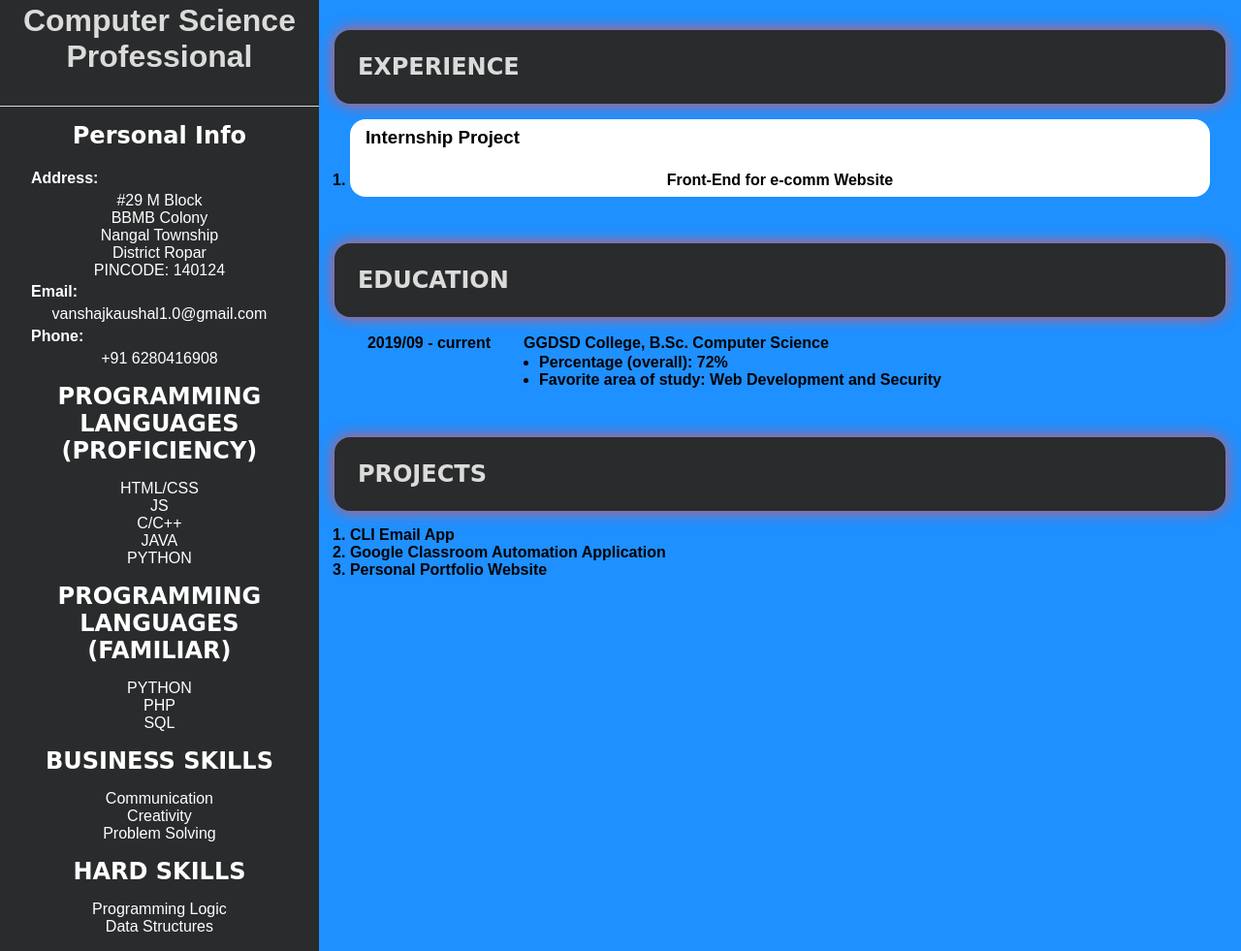
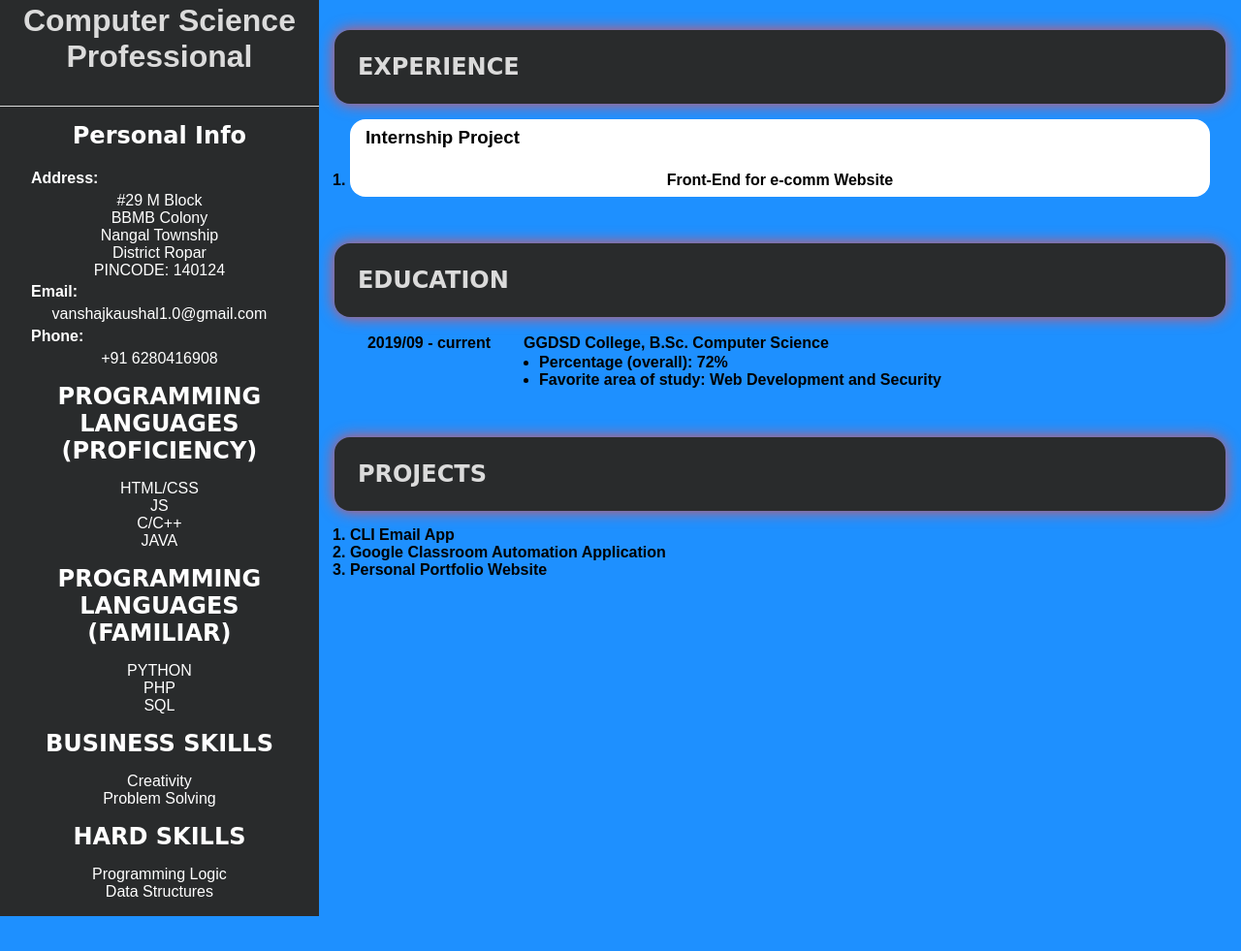
Before and after one commit to vjkaal/resume_web_dev, a plain HTML site: page index.html in a window 1280 px wide. Shown: the part 177-1158 px from the top of the page at 97% size. After the commit the page ends 1122 px from the top, so only its background shows below. Drawn offline with Linux system fonts and the light colour scheme; a web font is replaced by a local one.

Commit message:
created space for it

```diff
--- a/index.html
+++ b/index.html
@@ -21,7 +21,7 @@
         </div>
         <div class="h2">
           <h2>Computer Science Professional</h2>
-          <h2></h2>
+          <h2>            </h2>
         </div>
       </div>
 
@@ -67,7 +67,6 @@
               <dd>JS</dd>
               <dd>C/C++</dd>
               <dd>JAVA</dd>
-              <dd>PYTHON</dd>
             </dl>
           </div>
         </div>
@@ -94,7 +93,6 @@
 
           <div class="skills-1-content content-container">
             <dl>
-              <dt>Communication</dt>
               <dt>Creativity</dt>
               <dt>Problem Solving</dt>
             </dl>
```
